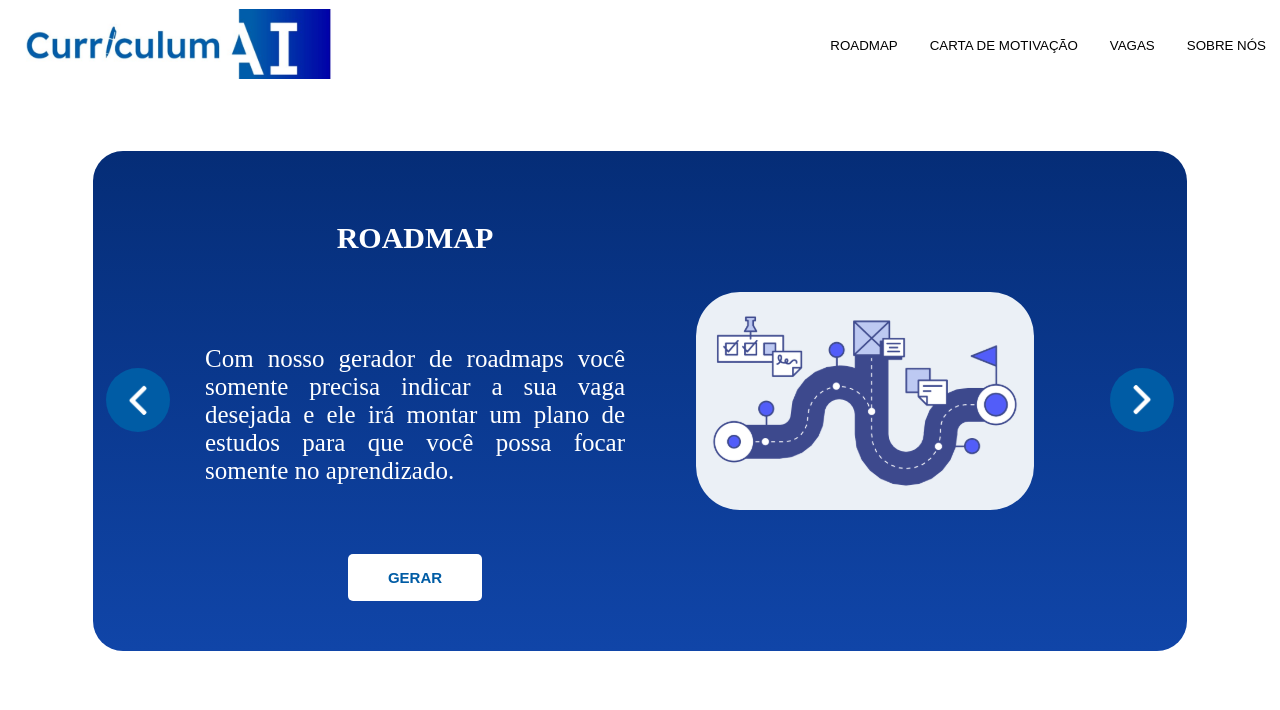
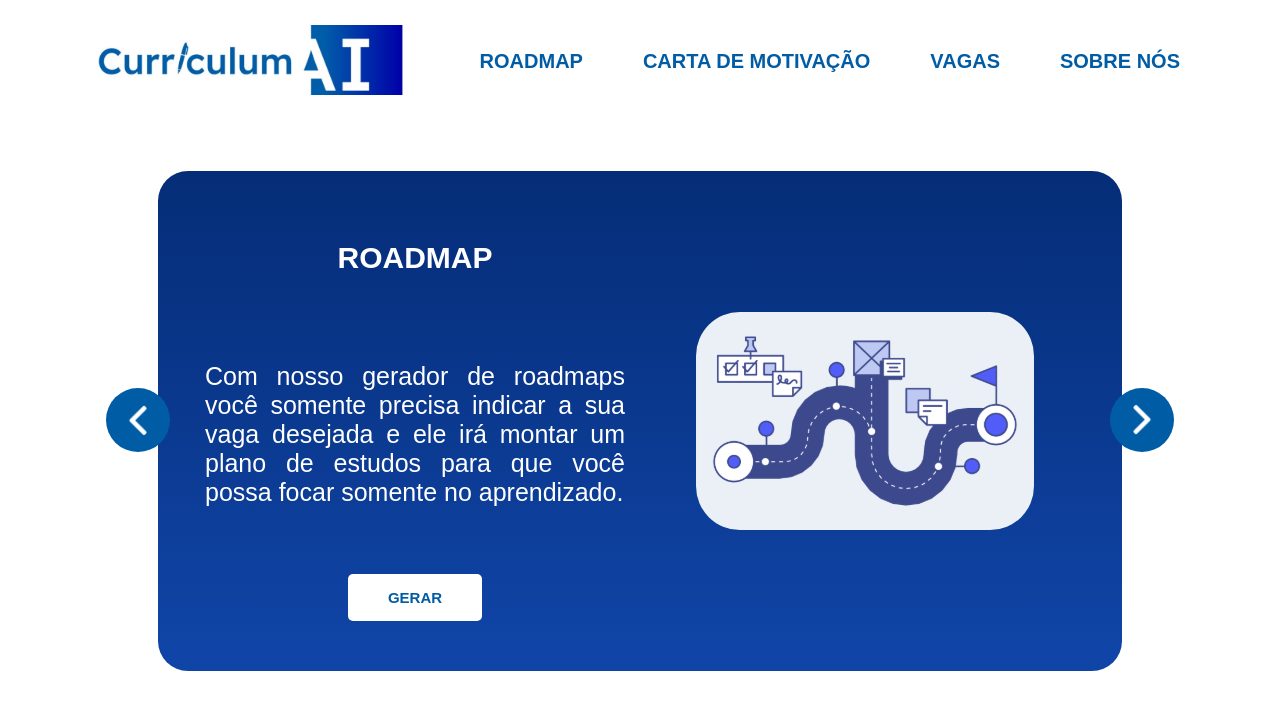
Before and after one commit to Curriculum-Vitae-AI/Curriculum-AI-FrontEnd, a React (Create React App) app: page / in a window 1280 px wide. Shown: the top 710 px of the page. Built offline with nearby package versions, Linux system fonts and the light colour scheme.

Commit message:
feat: adiciona css a navbar

```diff
--- a/src/App.css
+++ b/src/App.css
@@ -1,13 +1,6 @@
-.App-logo {
-  height: 30%;
+body {
+  margin: 1.25rem 5rem;
+  font-family: Arial, Helvetica, sans-serif;
+  -webkit-font-smoothing: antialiased;
+  -moz-osx-font-smoothing: grayscale;
 }
-
-.App-header {
-  background-color: #ffffff;
-  min-height: 80vh;
-  display: flex;
-  flex-direction: column;
-  align-items: center;
-  justify-content: center;
-  color: white;
-}
--- a/src/App.js
+++ b/src/App.js
@@ -1,5 +1,6 @@
 import Navbar from './components/Navbar';
 import Home from './pages/Home';
+import './App.css';
 
 function App() {
   return (
--- a/src/components/Navbar.js
+++ b/src/components/Navbar.js
@@ -8,16 +8,16 @@ function Navbar(){
                 <img src={Logo} alt="Logo"/>
             </button>
             <div className="Botoes">
-                <button>
+                <button className="btn">
                     <p>ROADMAP</p>
                 </button>
-                <button>
+                <button className="btn">
                     <p >CARTA DE MOTIVAÇÃO</p>
                 </button>
-                <button>
+                <button className="btn">
                     <p >VAGAS</p>
                 </button>
-                <button>
+                <button className="btn">
                     <p >SOBRE NÓS</p>
                 </button>
             </div>
--- a/src/styles/components/Card.css
+++ b/src/styles/components/Card.css
@@ -40,19 +40,3 @@
     justify-content: center;
     align-items: center;
 }
-
-@media (max-width: 768px) {
-    .cardRoadmap {
-        width: 100%;
-        padding: 1rem;
-        flex-direction: column;
-    }
-
-    .esquerda, .direita {
-        width: 100%;
-    }
-
-    .textRoadmap{
-        padding-bottom: 1rem;
-    }
-}
--- a/src/styles/components/Navbar.css
+++ b/src/styles/components/Navbar.css
@@ -18,6 +18,15 @@ button {
     padding: 10px 20px;
     text-decoration: none;
 }
+
+.btn {
+    color: rgba(0, 92, 165, 1);
+    font-weight: bolder;
+    font-size: 20px;
+    padding: 10px 20px;
+    text-decoration: none;
+}
+
 .Botoes {
     display: flex;
     gap: 20px;
@@ -29,9 +38,3 @@ button {
     text-underline-offset: 2px;
     color: rgba(0, 92, 165, 1);
 }
-
-@media (max-width: 768px) {
-    .Navbar {
-        padding-bottom: 0.625rem;
-    }
-  }
```
